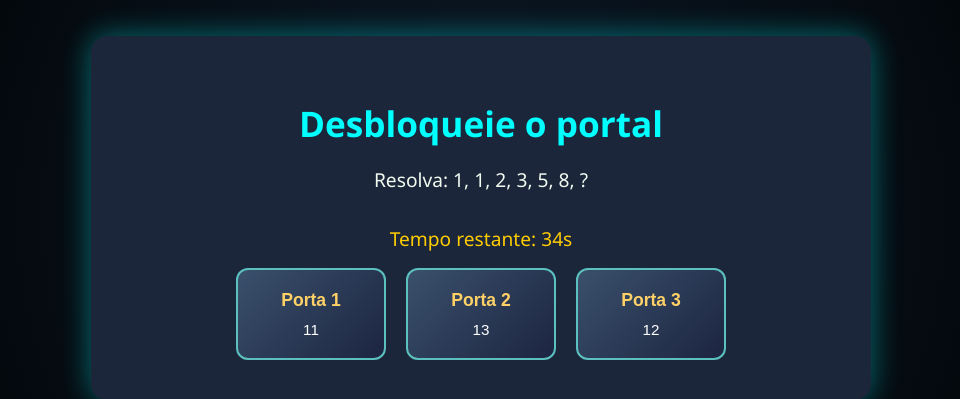
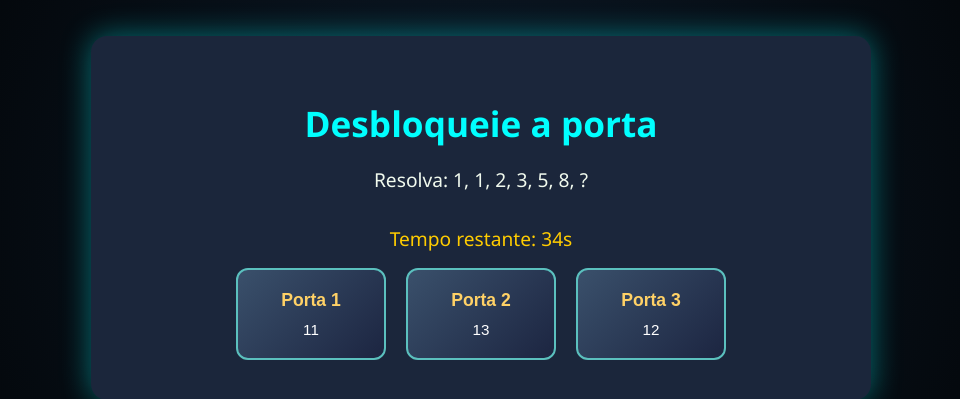
Before and after one commit to itsmairar/captcha-mind-game, a FastAPI app: page /jogo in a window 1280 px wide. Shown: the part 182-581 px from the top of the page, without its empty margins (159-1119 px from the left). Run offline with FastAPI, Linux system fonts and the light colour scheme.

```diff
--- a/app/templates/captcha.html
+++ b/app/templates/captcha.html
@@ -22,7 +22,7 @@
 </head>
 <body>
   <div class="container">
-    <h1 class="titulo">Desbloqueie o portal</h1>
+    <h1 class="titulo">Desbloqueie a porta</h1>
     <p class="desafio">{{ desafio }}</p>
     <p id="timer" style="font-size: 1.2rem; color: #ffcc00; margin-bottom: 1rem;">Tempo restante: 40s</p>
 
```
